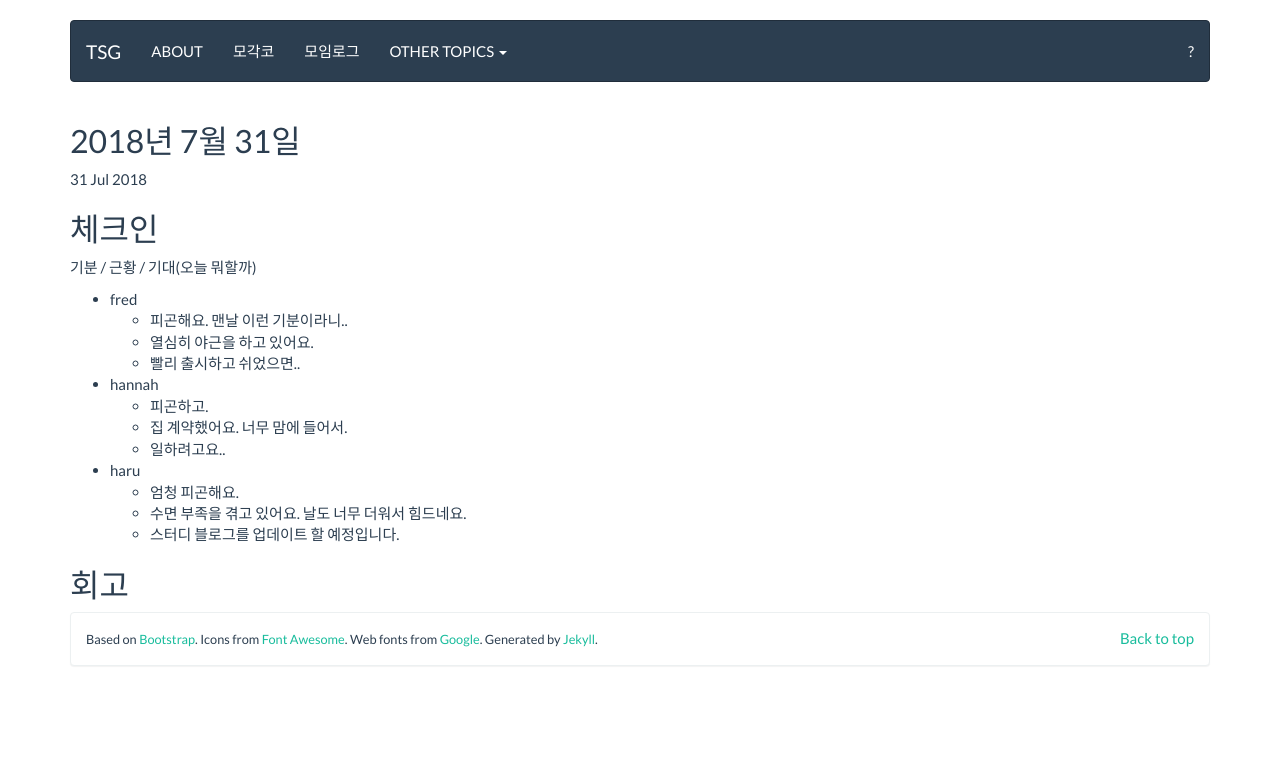
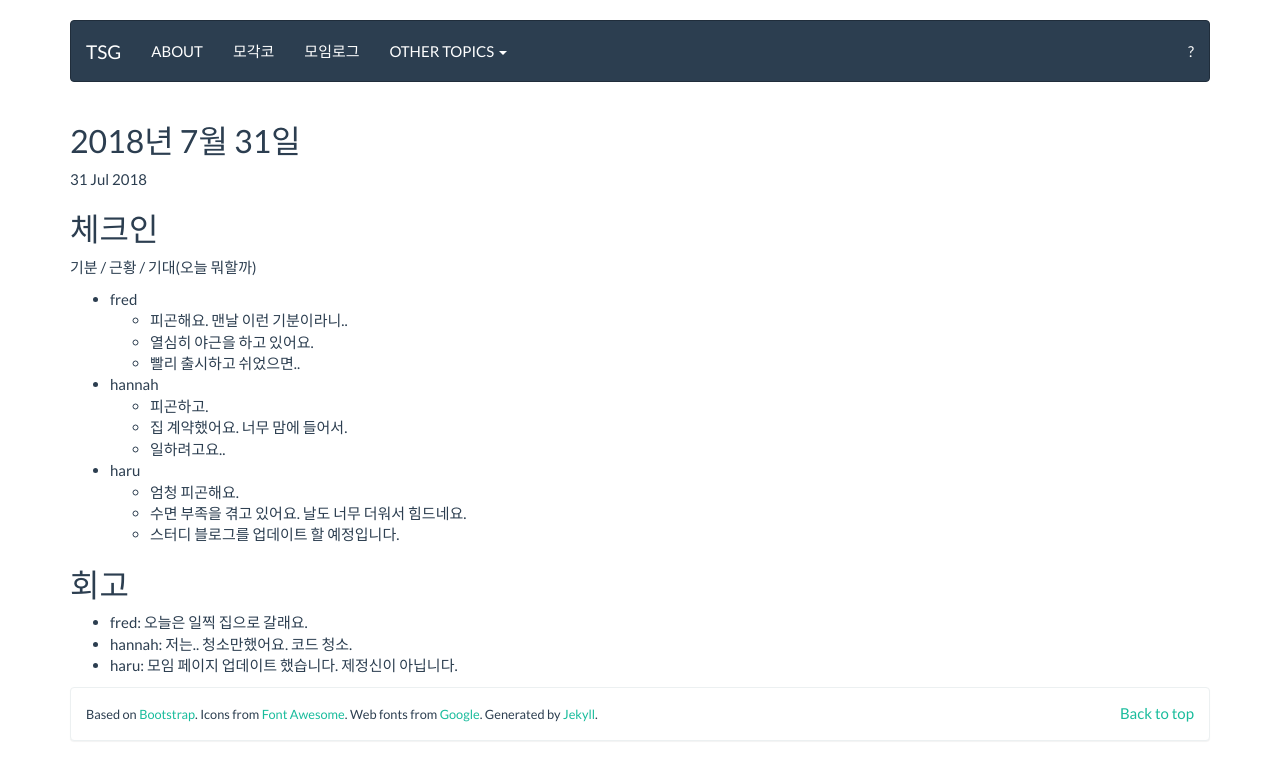
Before and after one commit to tuestudy/tuestudy.github.io, a Jekyll site: the page built from _posts/2018-07-31-meeting.markdown, in a window 1280 px wide. Shown: the top 780 px of the page. Built offline with Jekyll 4.4.1, drawn with Linux system fonts in a browser that asks for light colours.

Commit message:
2018년 7월 31일 회고

```diff
--- a/_posts/2018-07-31-meeting.markdown
+++ b/_posts/2018-07-31-meeting.markdown
@@ -24,3 +24,7 @@
   * 스터디 블로그를 업데이트 할 예정입니다.
 
 ## 회고
+
+* fred: 오늘은 일찍 집으로 갈래요.
+* hannah: 저는.. 청소만했어요. 코드 청소.
+* haru: 모임 페이지 업데이트 했습니다. 제정신이 아닙니다.
```
